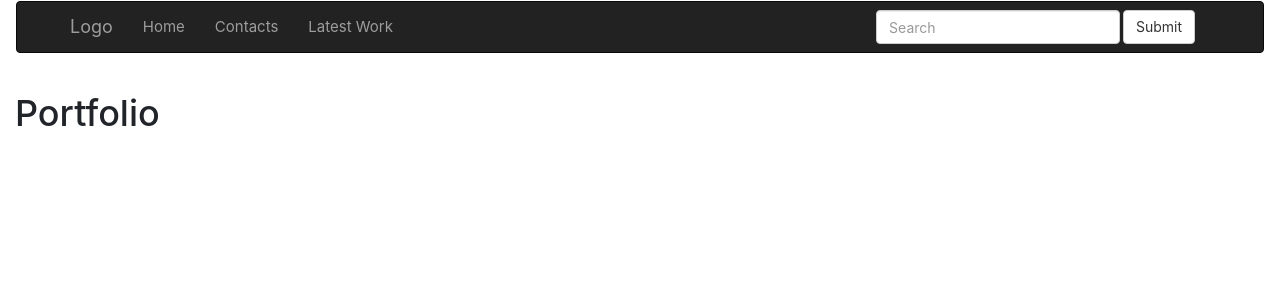
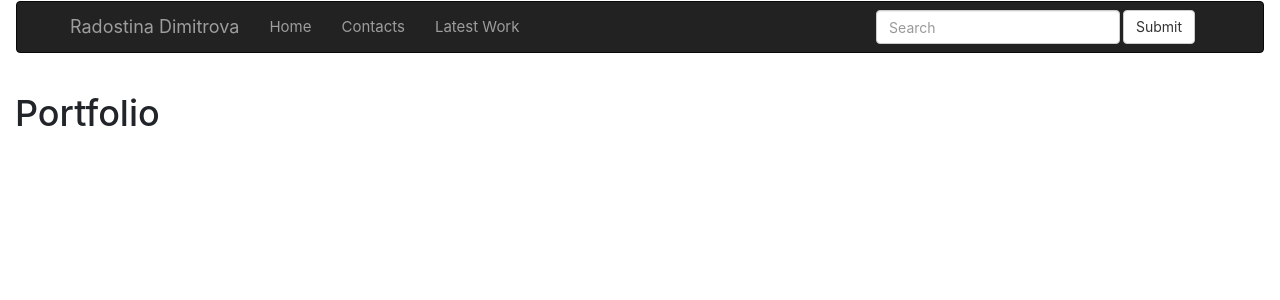
Before and after one commit to cristalnaya/react-portfolio, a React (Create React App) app: page / in a window 1280 px wide. Shown: the top 300 px of the page. Built offline with nearby package versions, Linux system fonts and the light colour scheme.

Commit message:
feat: Updating navbar brand

```diff
--- a/src/components/Header.js
+++ b/src/components/Header.js
@@ -8,7 +8,7 @@ class Header extends React.Component {
     <Navbar inverse collapseOnSelect>
     <Navbar.Header>
         <Navbar.Brand>
-                <a href="#brand">Logo</a>
+        <a href="#name">Radostina Dimitrova</a>
         </Navbar.Brand>
         <Navbar.Toggle />
     </Navbar.Header>
```
Lines whose indentation alone changed are shown as unchanged.
